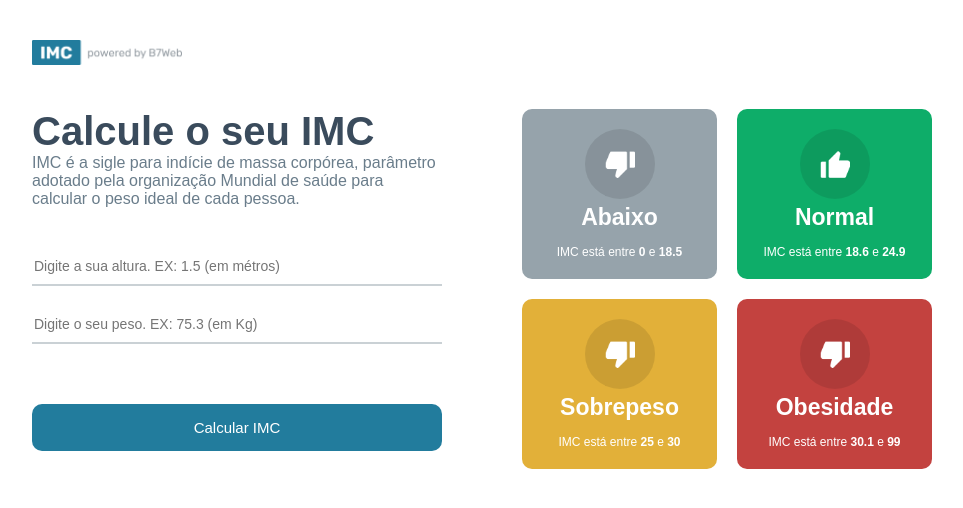
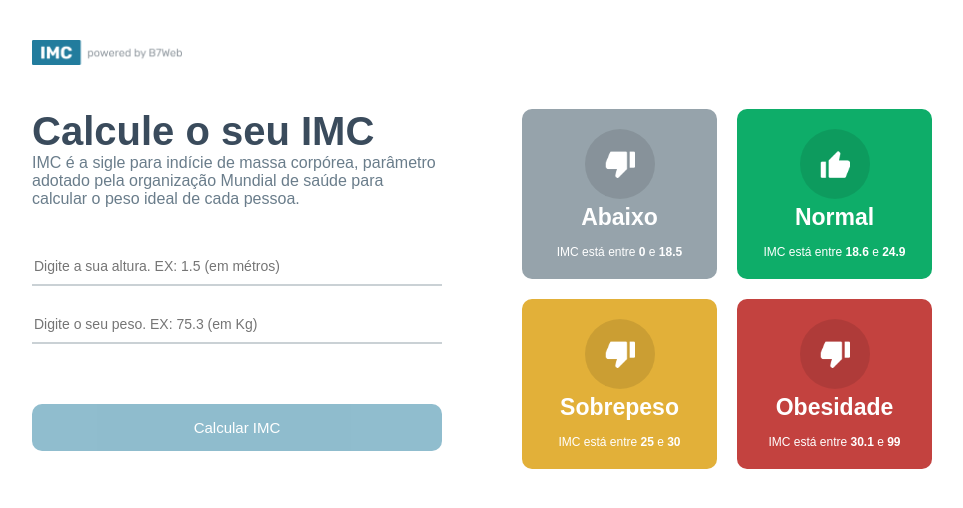
Before and after one commit to dennys-terra/calculadora-de-IMC, a React (Vite) app in the folder calculadora-imc/: page / in a window 1280 px wide. Shown: the top 508 px of the page, without its empty margins (158-1121 px from the left). Built offline with nearby package versions, Linux system fonts and the light colour scheme; the HTML template or start-up script is replaced by a standard one.

Commit message:
implementando lógica de desabilitação de campos e botão

```diff
--- a/calculadora-imc/src/App.module.css
+++ b/calculadora-imc/src/App.module.css
@@ -47,6 +47,10 @@ header .headerContainer {
     outline: 0;
 }
 
+.container .leftSide input:disabled {
+    opacity: .5;
+}
+
 .container .leftSide button {
     background-color: #227c9d;
     color: white;
@@ -62,6 +66,11 @@ header .headerContainer {
 
 .container .leftSide button:hover {
     opacity: .8;
+}
+
+.container .leftSide button:disabled {
+    opacity: .5;
+    cursor: auto;
 }
 
 .container .rightSide {
--- a/calculadora-imc/src/App.tsx
+++ b/calculadora-imc/src/App.tsx
@@ -48,15 +48,19 @@ const App = () => {
         placeholder='Digite a sua altura. EX: 1.5 (em métros)'
         value={hightField > 0 ? hightField : ""}
         onChange={e => setHightField(Number(e.target.value))}
+        disabled={toShow ? true : false}
         />
 
         <input type="number"
         placeholder='Digite o seu peso. EX: 75.3 (em Kg)'
         value={weightField > 0 ? weightField : ""}
         onChange={e => setWeightField(Number(e.target.value))}
+        disabled={toShow ? true : false}
+
         />
 
-        <button onClick={ handleCalculateButton}>Calcular IMC</button>
+        <button onClick={ handleCalculateButton} disabled={!toShow && hightField && weightField ? false : true}
+>Calcular IMC</button>
       </div>
 
 
```
